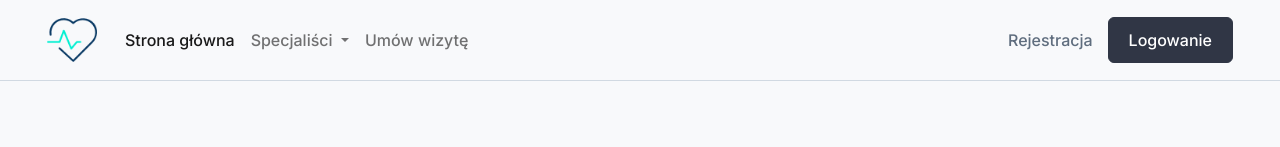
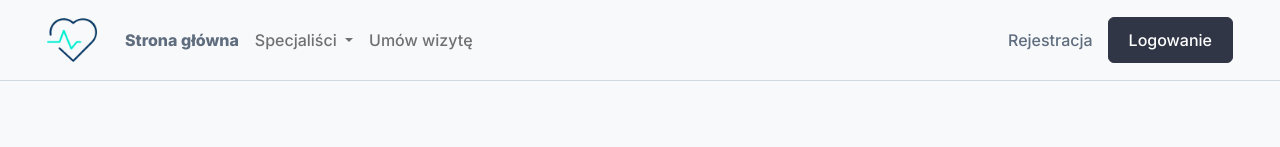
Before and after one commit to kacperrymkiewicz/StudentClinic-Vue, a Vue app in the folder frontend/: page / in a window 1280 px wide. Shown: the top 147 px of the page. Built offline with nearby package versions, Linux system fonts and the light colour scheme.

Commit message:
fix style overriding by bootstrap

```diff
--- a/frontend/src/components/HeaderComponent.vue
+++ b/frontend/src/components/HeaderComponent.vue
@@ -88,4 +88,9 @@ export default {
   .nav-link {
     font-weight: 500;
   }
+
+  .nav-link.active {
+    font-weight: 800;
+    color: #5F6D7E;
+  }
 </style>
--- a/frontend/src/main.js
+++ b/frontend/src/main.js
@@ -1,9 +1,9 @@
+import "bootstrap/dist/css/bootstrap.min.css";
+import "bootstrap";
+
 import { createApp } from "vue";
 import App from "./App.vue";
 import router from "./router";
 import store from "./store";
 
-import "bootstrap/dist/css/bootstrap.min.css";
-import "bootstrap";
-
 createApp(App).use(store).use(router).mount("#app");
```
